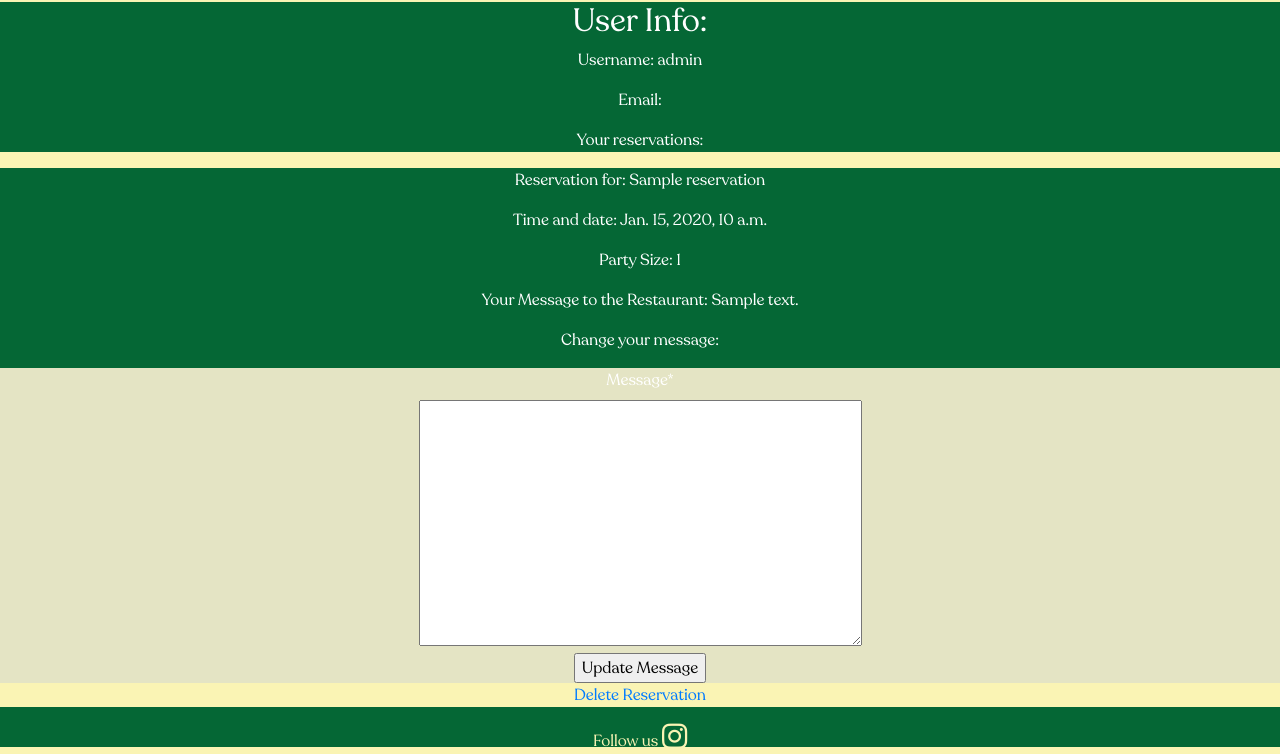
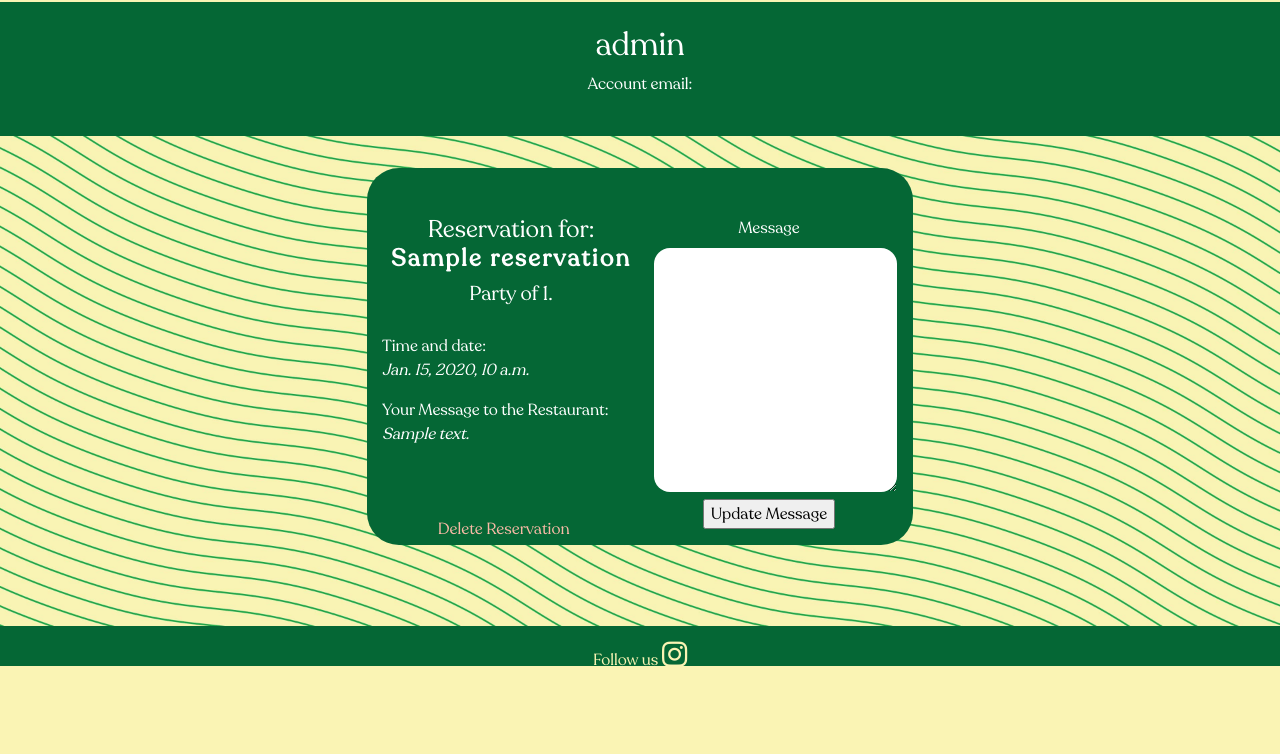
Before and after one commit to Code-Institute-Submissions/fabianlien-OOO-IceCream_AugResub, a Django app: page /profile/ in a window 1280 px wide. Shown: the part 134-888 px from the top of the page. After the commit the page ends 800 px from the top, so only its background shows below. Run offline with Django 3.2, Linux system fonts and the light colour scheme; a user stored in the database is signed in; data comes from the database, SQL or seed files in the repository; tables that the repository leaves empty hold one stand-in row (values such as "Sample post"); some libraries are stand-ins or nearby versions.

Commit message:
add style to profile template

```diff
--- a/BookingApp/admin.py
+++ b/BookingApp/admin.py
@@ -1,14 +1,10 @@
 from django.contrib import admin
-from .models import Reservation, ReservationAvail
+from .models import Reservation
 
 
-# Register your models here.
 @admin.register(Reservation)
 class AdminReservation(admin.ModelAdmin):
 
     list_filter = ('date_and_time', 'name', 'created_on')
     search_fields = ['name', 'phone_number', 'email', 'created_on']
     list_display = ('name', 'party_size', 'date_and_time', 'created_on')
-
-
-admin.site.register(ReservationAvail)
--- a/BookingApp/models.py
+++ b/BookingApp/models.py
@@ -3,15 +3,9 @@ from django.db import models
 from django.contrib.auth.models import User
 
 
-# Create your models here.
-class ReservationAvail(models.Model):
+class Reservation(models.Model):
 
-    STATUS = ((0, "Closed"), (1, "Open"))
-    restaurant_status = models.IntegerField(default=1, choices=STATUS)
-    tables_available = models.IntegerField()
-
-
-class Reservation(models.Model):
+    STATUS = ((0, "Unconfirmed"), (1, "Confirmed"))
     AVAILABLE_GROUPS = (
        (1, '1'),
        (2, '2'),
@@ -27,9 +21,10 @@ class Reservation(models.Model):
     phone_number = models.BigIntegerField(blank=True, null=True)
     party_size = models.IntegerField(choices=AVAILABLE_GROUPS)
     date_and_time = models.DateTimeField()
-    message = models.TextField(max_length=200)
+    message = models.TextField(max_length=200, blank=True)
     created_on = models.DateTimeField(auto_now_add=True)
     user = models.ForeignKey(User, on_delete=models.CASCADE)
+    reservation_status = models.IntegerField(default=0, choices=STATUS)
 
     def __str__(self):
         return f'{self.name}'
--- a/BookingApp/views.py
+++ b/BookingApp/views.py
@@ -7,7 +7,6 @@ from .forms import ProfileForm, ReservationForm
 from .models import Reservation
 
 
-# Create your views here.
 class Profile(View):
 
     def get(self, request):
@@ -21,7 +20,7 @@ class Profile(View):
 
     def post(self, request, pk):
         user = User.objects.get(username=request.user.username)
-        user_reservations = Reservation.objects.filter(user=user)
+        user_reservations = Reservation.objects.filter(user=user).order_by('date_and_time')
         user_reservation = Reservation.objects.get(pk=pk)
         profile_form = ProfileForm(request.POST)
         if profile_form.is_valid():
--- a/static/css/styles.css
+++ b/static/css/styles.css
@@ -7,6 +7,11 @@ body {
     font-family: Recoleta, sans-serif;
     background-color: rgb(250 244 180);
     text-align: center;
+}
+
+.animated-background {
+    background: url("../images/Infinity-3840x2160-min.jpg") no-repeat center;
+    background-size: cover;
 }
 
 h3 {
@@ -164,8 +169,6 @@ nav .active a {
     height: 78vh;
     width: 100%;
     margin: 0;
-    background: url("../images/triple-oh-banner.png") no-repeat;
-    background-position: center;
 }
 
 .carousel-angle-prev {
@@ -517,10 +520,14 @@ nav .active a {
     border: none;
 }
 
+#collapse-booking {
+    background-color: rgb(5 103 53);
+}
+
 #collapse-booking .card {
     height: fit-content;
     border: none;
-    background-color: rgb(228, 228, 196);
+    background-color: rgb(5 103 53);
     font-size: larger;
 }
 
@@ -535,7 +542,7 @@ nav .active a {
 }
 
 #collapse-booking iframe {
-    height: 650px;
+    height: 620px;
     border: none;
 }
 
@@ -568,7 +575,7 @@ nav .active a {
 /* Booking page */
 
 #booking-body {
-    background-color: rgb(228, 228, 196);
+    background-color: rgb(5 103 53);
 }
 
 #res-form-container {
@@ -578,7 +585,7 @@ nav .active a {
 }
 
 form {
-    background-color: rgb(228, 228, 196);
+    color: white;
 }
 
 .request-confirmation {
@@ -612,7 +619,90 @@ form {
 
 /* Profile page */
 
+.profile-banner {
+    background-color: rgb(5 103 53);
+    color: white;
+}
+
 .profile-card {
     background-color: rgb(5 103 53);
     color: white;
+    margin: 2em auto;
 }
+
+.profile-card h4 {
+    padding-top: 2em;
+}
+
+.profile-card h4 strong {
+    letter-spacing: 2px;
+}
+
+.res-form-container {
+    margin-top: 2em;
+}
+
+.res-info-container p {
+    overflow: hidden;
+
+}
+
+#id_message {
+    border-radius: 1em;
+    height: 10vh;
+    width: 60%;
+    border: none;
+}
+
+#update-msg {
+    margin-bottom: 1em;
+}
+
+.res-delete a {
+    position: absolute;
+    width: fit-content;
+    top: 0;
+    right: 1.5em;
+    text-decoration: none;
+    margin-top: 1em;
+    margin-left: 10%;
+    text-align: left;
+    color: rgb(248 186 166)
+}
+
+.res-delete:hover a {
+    color: red;
+}
+
+
+
+@media screen and (min-width: 993px) {
+    .profile-card {
+        border-radius: 2em;
+    }
+
+    .res-info-container h5 {
+        padding-bottom: 1em;
+    }
+
+    .res-info-container p {
+        text-align: left;
+    }
+
+    #id_message {
+        max-height: fit-content;
+        height: 100%;
+        width: 94%;
+        margin-left: 5%;
+    }
+
+    #div_id_message {
+        margin-top: 1em;
+    }
+
+    .res-delete a {
+        top: unset;
+        bottom: 0.25em;
+        left: 1em;
+    }
+}
--- a/templates/booking.html
+++ b/templates/booking.html
@@ -1,5 +1,7 @@
 {% load static %}
 {% load crispy_forms_tags %}
+<!DOCTYPE html>
+<html lang="en">
 
 <head>
     <meta charset="UTF-8">
@@ -28,7 +30,7 @@
             <form id="res-form" method="POST">
                 {% csrf_token %}
                 {{ form | crispy }}
-                <input type="submit" value="Send Request"/>
+                <input type="submit" value="Send Request" />
             </form>
         </div>
     </div>
@@ -43,3 +45,5 @@
     </script>
     <script src="{% static 'js/script.js' %}" crossorigin="anonymous"></script>
 </body>
+
+</html>
--- a/templates/index.html
+++ b/templates/index.html
@@ -17,14 +17,14 @@
             <div class="col-10">
                 {% if user.is_authenticated %}
                 <li class="nav-item">
-                    <a class="nav-link" id="signup-login-logout" href="{% url 'account_logout' %}">Logout</a>
+                    <a class="nav-link" id="signup-login-logout" href="{% url 'account_logout' %}">Sign Out</a>
                 </li>
                 <li class="nav-item">
                     <a class="nav-link" href="{% url 'profile' %}">View Reservations</a>
                 </li>
                 {% else %}
                 <li class="nav-item">
-                    <a class="nav-link" id="signup-login-logout" href="{% url 'account_login' %}">Login/Register</a>
+                    <a class="nav-link" id="signup-login-logout" href="{% url 'account_login' %}">Sign In/Register</a>
                 </li>
                 {% endif %}
                 <li class="nav-item active">
@@ -50,7 +50,7 @@
 {% endblock %}
 
 {% block main_content %}
-<div class="row slide-container no-gutters" style="background:url({% static 'images/triple-oh-banner.png' %}) no-repeat cover;">
+<div class="row slide-container no-gutters animated-background" style="background:url({% static 'images/Infinity-3840x2160-min.jpg' %}) no-repeat cover;">
     <div class="col-xl-10 offset-xl-1">
         <div id="carouselExampleIndicators" class="carousel slide" data-ride="carousel">
             <ol class="carousel-indicators">
--- a/templates/profile.html
+++ b/templates/profile.html
@@ -2,33 +2,47 @@
 {% load crispy_forms_tags %}
 {% block main_content %}
 
-<div class="main-container">
+<div class="main-container animated-background" >
     {% if user.is_authenticated %}
-    <div class="profile-card">
-        <h2>User Info:</h2>
-        <p>Username: {{ user }}</p>
-        <p>Email: {{ user.email }}</p>
-        <p>Your reservations: </p>
+    <div class="profile-banner">
+        <br>
+        <h2>{{ user }}</h2>
+        <p>Account email: {{ user.email }}</p>
+        <br>
     </div>
+    <div class="row reservation-container">
+        {% if reservations  %}
         {% for reservation in reservations %}
-    <div class="profile-card">
-        <p>Reservation for: {{ reservation }}</p>
-        <p>Time and date: {{ reservation.date_and_time }}</p>
-        <p>Party Size: {{ reservation.party_size }}</p>
-        <p>Your Message to the Restaurant: {{ reservation.message }}</p>
-        <p>Change your message:</p>
+        <div class="profile-card col-lg-5 col-xxl-3">
+            <div class="row no-gutters">
+                <div class="col-lg-6 res-info-container">
+                    <h4>Reservation for:<br><strong>{{ reservation }}</strong></h4>
+                    <h5>Party of {{ reservation.party_size }}.</h5>
+                    <p>Time and date:<br><em>{{ reservation.date_and_time }}</em></p>
+                    <p>Your Message to the Restaurant:<br><em>{{ reservation.message }}</em></p><br>
+                </div>
+                <div class="col-lg-6 res-form-container">
                     <form method="POST" action="{% url 'edit_reservation' reservation.pk %}">
                         {% csrf_token %}
                         {{ form | crispy }}
-            <input type="submit" value="Update Message"/>
+                        <input type="submit" value="Update Message" id="update-msg" />
                     </form>
                 </div>
-    <div class="res-delete">
+            </div>
+            <div class="row res-delete">
                 <a href="{% url 'reservation_delete' reservation.pk %}">
                     Delete Reservation
                 </a>
             </div>
+        </div>
+        <br>
         {% endfor %}
+        {% else %}
+        <div class="profile-card card-body">
+            <p>You have no reservations.</p>
+        </div>
+        {% endif %}
+    </div>
 
     {% else %}
     <p>You need to log in to view your profile.</p>
```
Also changed, not shown: templates/account/signup.html (+4 -4 lines), templates/nybrogatan23.html (+6 -3 lines), BookingApp/migrations/0004_auto_20220518_1356.py (added), static/images/Infinity-3840x2160-min.jpg (added). Lines whose indentation alone changed are shown as unchanged.
